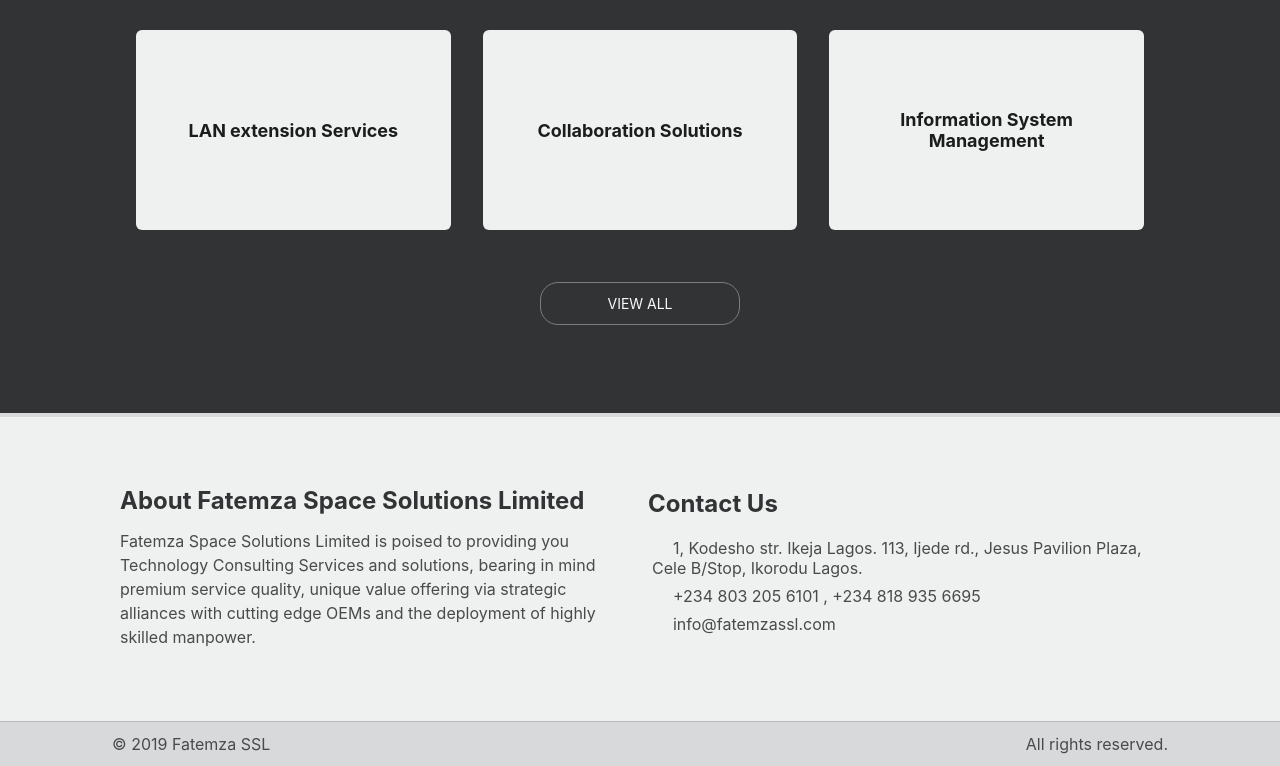
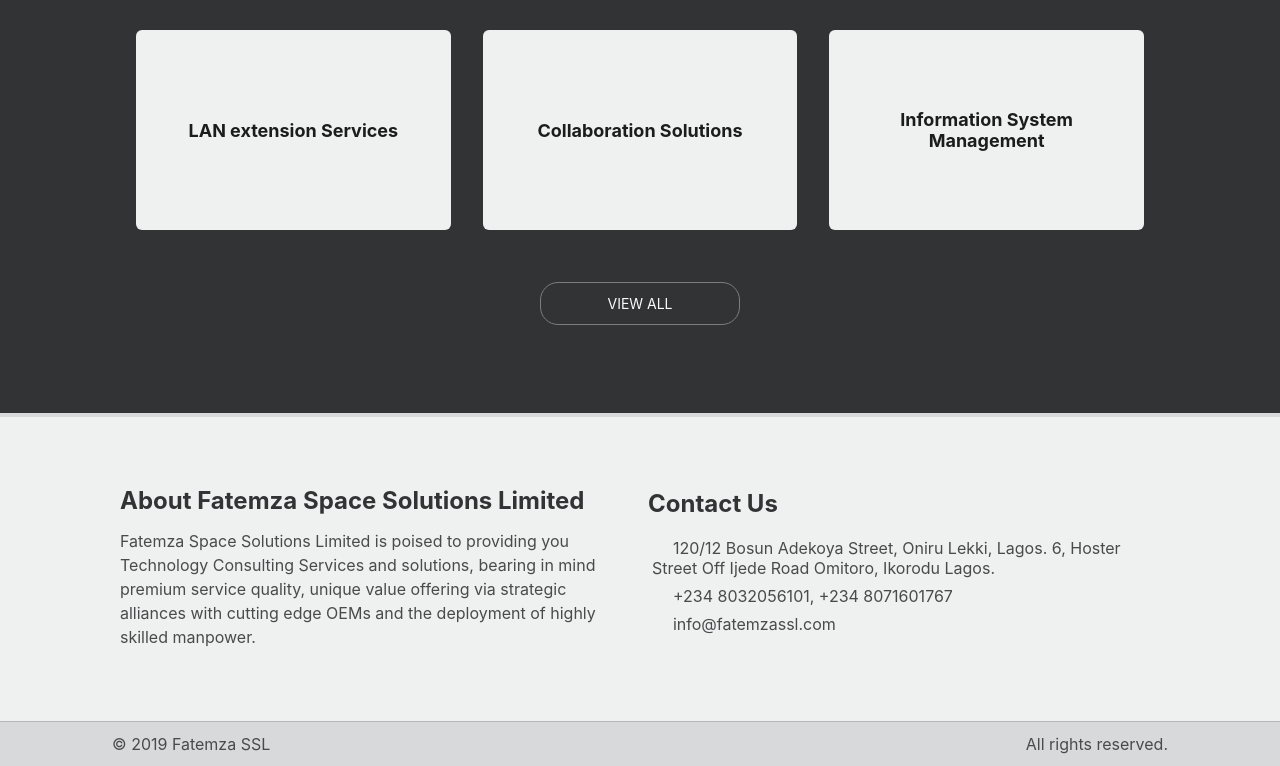
Before and after one commit to jnafolayan/fatemzassl, a Vue app: page / in a window 1280 px wide. Shown: the part 1749-2515 px from the top of the page. Built offline with nearby package versions, Linux system fonts and the light colour scheme; a web font is replaced by a local one.

Commit message:
Update store.js

```diff
--- a/src/store.js
+++ b/src/store.js
@@ -7,9 +7,9 @@
   state: {
     contact: {
       email: "info@fatemzassl.com",
-      phone: ["+234 803 205 6101 ", "+234 818 935 6695"],
+      phone: ["+234 8032056101", "+234 8071601767"],
       facebook: "asafa.adeniyi",
-      address: "1, Kodesho str. Ikeja Lagos. 113, Ijede rd., Jesus Pavilion Plaza, Cele B/Stop, Ikorodu Lagos."
+      address: "120/12 Bosun Adekoya Street, Oniru Lekki, Lagos. 6, Hoster Street Off Ijede Road Omitoro, Ikorodu Lagos."
     },
     year: new Date().getUTCFullYear()
   }
```
